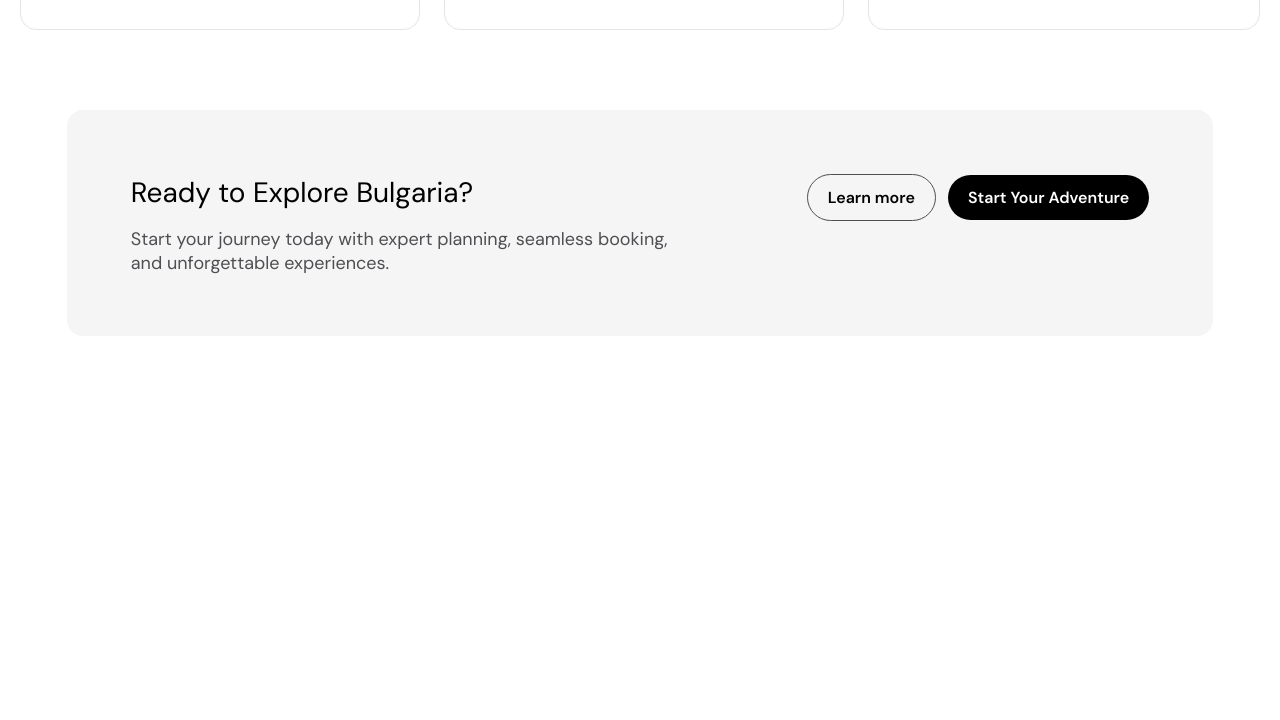
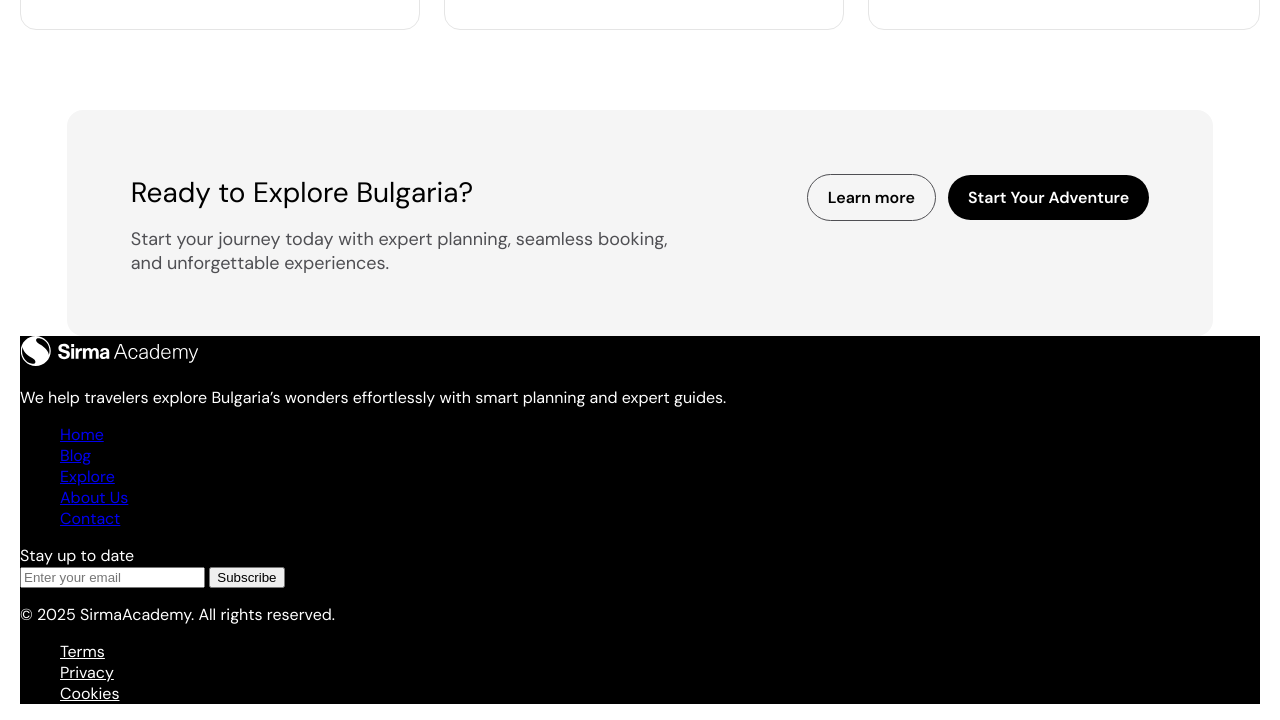
Before and after one commit to desislava-m/Bulgaria-Responsive-Website, a plain HTML site: page index.html in a window 1280 px wide. Shown: the part 4190-4910 px from the top of the page. Before the commit the page ends 4547 px from the top, so only its background shows below. Drawn offline with Linux system fonts and the light colour scheme.

Commit message:
Adding footer section

```diff
--- a/index.html
+++ b/index.html
@@ -295,6 +295,39 @@
 
     <footer class="footer-section">
 
+        <div class="footer-banner">
+
+            <div class="footer-text">
+                <img src="./images/Sirma-Academy-Logo.svg" alt="logo" class="footer-logo">
+                <p class="footer-paragraph">We help travelers explore Bulgaria’s wonders effortlessly with smart planning and expert guides.</p>
+
+                    <ul class="footer-nav">
+                        <li><a href="/" class="p2">Home</a></li>
+                        <li><a href="/blog" class="p2">Blog</a></li>
+                        <li><a href="/explore" class="p2">Explore</a></li>
+                        <li><a href="/aboutus" class="p2">About Us</a></li>
+                        <li><a href="/contact" class="p2">Contact</a></li>
+                    </ul>
+
+            </div>
+
+            <div class="subscribe-container">
+                <label for="email" class="subscribe-label">Stay up to date</label>
+                <div class="subscribe-wrapper">
+                    <input type="email" name="email" placeholder="Enter your email" class="subscribe-input"/>
+                    <button type="button" class="subscribe-button">Subscribe</button>
+                  </div>
+            </div>
+
+            <div class="copyrights-container">
+                <p class="copyrights-text">© 2025 SirmaAcademy. All rights reserved.</p>
+                <ul class="copyrights-buttons">
+                    <li><a href="/terms" class="p2">Terms</a></li>
+                    <li><a href="/privacy" class="p2">Privacy</a></li>
+                    <li><a href="/cookies" class="p2">Cookies</a></li>
+                </ul>
+            </div>
+        </div>
     </footer>
 </body>
 </html>
--- a/styles.css
+++ b/styles.css
@@ -573,3 +573,23 @@ body {
     display:flex;
     justify-content: center;
 }
+
+.footer-banner {
+    background-color: var(--black);
+}
+
+.footer-paragraph {
+    color: var(--white);
+}
+
+.subscribe-label {
+    color: var(--white);
+}
+
+.copyrights-text {
+    color:var(--white);
+}
+
+.copyrights-buttons a {
+    color: var(--white);
+}
```
